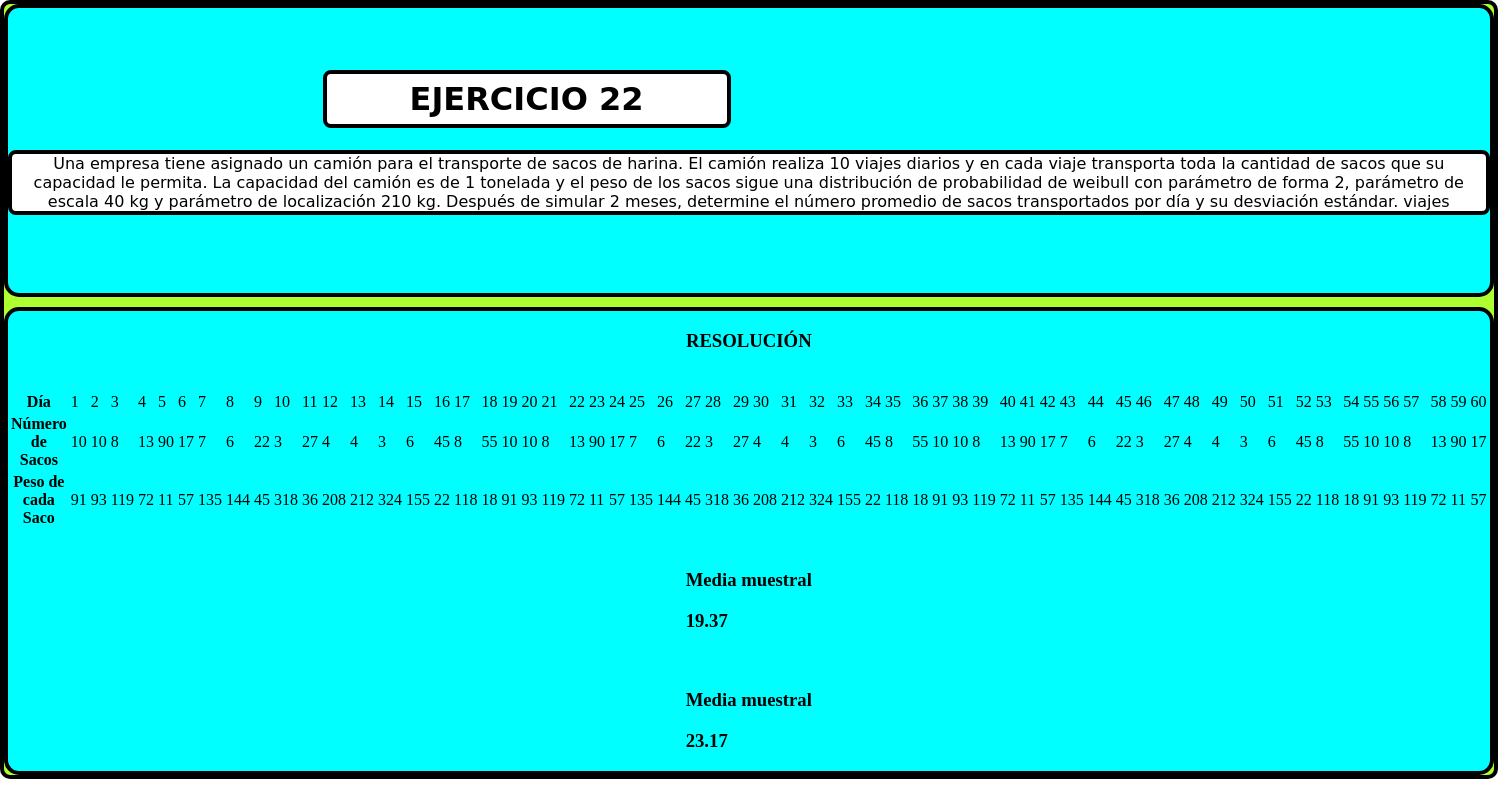
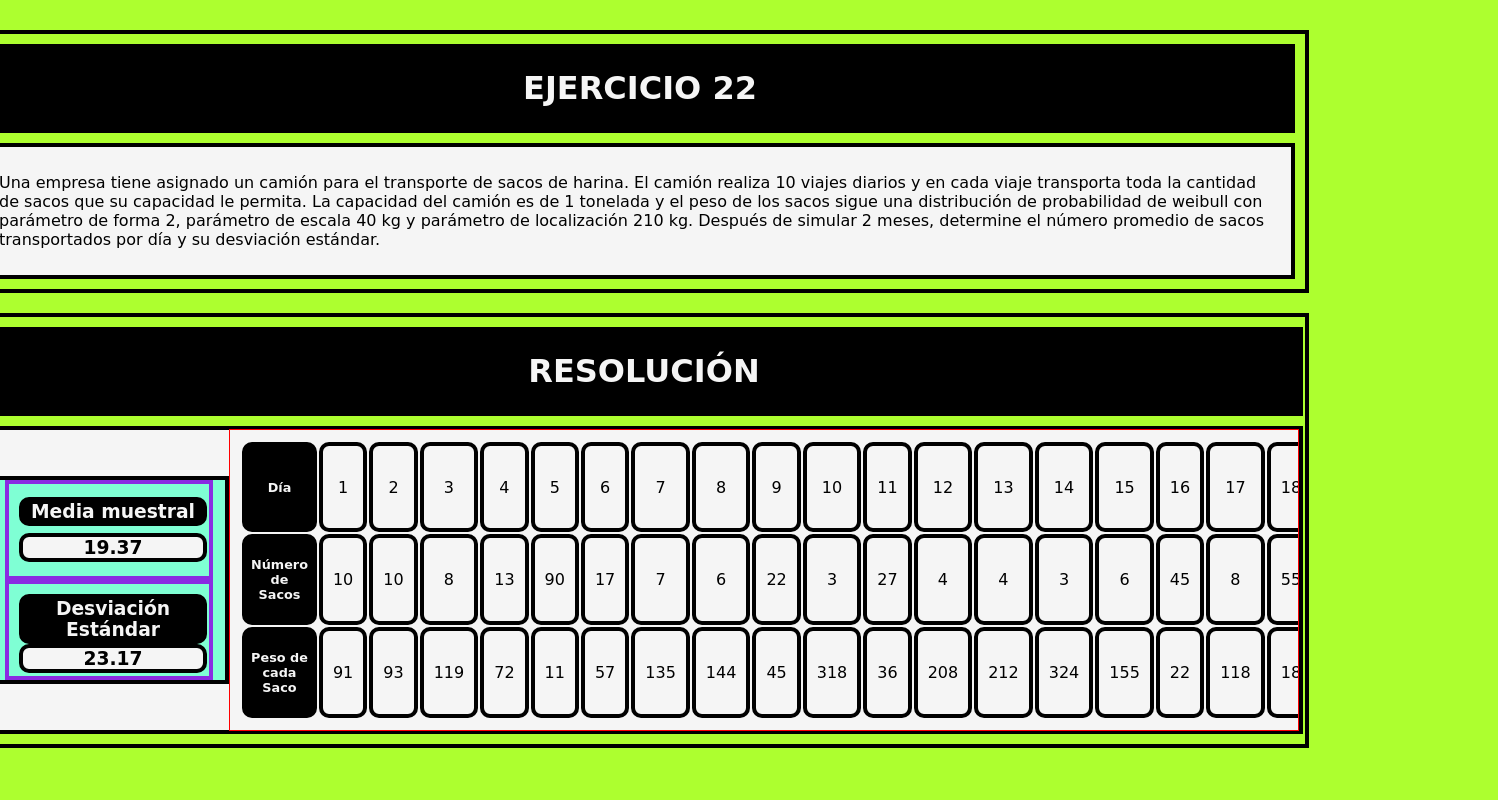
Before and after one commit to drquispev/E22_Pag_142, a plain HTML site: page index.html in a window 1280 px wide. Shown: the whole page, 1498 px wide, since content can reach past the window. Drawn offline with Linux system fonts and the light colour scheme.

Commit message:
Add files via upload

```diff
--- a/E22.js
+++ b/E22.js
@@ -120,14 +120,19 @@ function Desarrollo_E22() {
 	}
 
 	// DOM
+
 	var Contenedor = document.getElementById("Resolucion");
+	var Contenedor_F = document.createElement("div");
+	Contenedor_F.className = "SEPARADOR";
+	var Contenedor_R = document.createElement("div");
+	Contenedor_R.className = "Resultados";
 
 	// TITULO - DOM
 	var Contenedor_Titulo = document.createElement("div");
-    Contenedor_Titulo.className = "Contenedor_Media";
+    Contenedor_Titulo.className = "Contenedor_Titulo";
 
-	var Etiqueta_Titulo = document.createElement("h3");
-    Etiqueta_Titulo.className = "Etiqueta_Paso_M";
+	var Etiqueta_Titulo = document.createElement("h1");
+    Etiqueta_Titulo.className = "Etiqueta_Paso_T";
     Etiqueta_Titulo.textContent = "RESOLUCIÓN";
 
 	Contenedor_Titulo.appendChild(Etiqueta_Titulo);
@@ -136,6 +141,7 @@ function Desarrollo_E22() {
 
 	// TABLA - DOM
 	var Contenedor_Tabla = document.createElement("div");
+	Contenedor_Tabla.className = "Contenedor_Tabla";
 	var Tabla = document.createElement("table");
 	Tabla.id = "Tabla_E22";
 
@@ -151,7 +157,7 @@ function Desarrollo_E22() {
 	// PRIMERA FILA (DATOS) - DOM
 	for (let i = 0; i < 60; i++ ) {
 		var Fila_Celda = document.createElement("td");
-		Fila_Celda.className = "Celda_Date";
+		Fila_Celda.className = "Celda_Date"; //Celda_Date
 		Fila_Celda.textContent = `${MATRIX_RESULTANTE[i][0]}`;
 		Tabla_Fila_A.appendChild(Fila_Celda);
 	}
@@ -170,7 +176,7 @@ function Desarrollo_E22() {
 
 	for (let i = 0; i < 60; i++ ) {
 		var Fila_Celda = document.createElement("td");
-		Fila_Celda.className = "Celda_Date";
+		Fila_Celda.className = "Celda_Date";//Celda_Date
 		Fila_Celda.textContent = `${MATRIX_RESULTANTE[i][1]}`;
 		Tabla_Fila_B.appendChild(Fila_Celda);
 	}
@@ -189,7 +195,7 @@ function Desarrollo_E22() {
 
 	for (let i = 0; i < 60; i++ ) {
 		var Fila_Celda = document.createElement("td");
-		Fila_Celda.className = "Celda_Date";
+		Fila_Celda.className = "Celda_Date";//Celda_Date
 		Fila_Celda.textContent = `${MATRIX_RESULTANTE[i][2]}`;
 		Tabla_Fila_C.appendChild(Fila_Celda);
 	}
@@ -197,7 +203,8 @@ function Desarrollo_E22() {
 	Tabla.appendChild(Tabla_Fila_C);
 
 	Contenedor_Tabla.appendChild(Tabla);
-	Contenedor.appendChild(Contenedor_Tabla);
+	Contenedor_F.appendChild(Contenedor_Tabla);
+	Contenedor.appendChild(Contenedor_F); // MOD
 
 	// MEDIA Y DESVIACIÓN ESTANDAR
 	Media = Number((Media / 60).toFixed(2));
@@ -223,25 +230,31 @@ function Desarrollo_E22() {
 	Contenedor_Media.appendChild(Etiqueta_Media);
     Contenedor_Media.appendChild(Media_Resultado);
 
-	Contenedor.appendChild(Contenedor_Media);
+	Contenedor_R.appendChild(Contenedor_Media);
+	//Contenedor.appendChild(Contenedor_R);
 
 	// DESVIACIÓN ESTANDAR - DOM
 	var Contenedor_Desviacion = document.createElement("div");
     Contenedor_Desviacion.className = "Contenedor_Desviacion";
 
 	var Etiqueta_Desviacion = document.createElement("h3");
-    Etiqueta_Desviacion.className = "Etiqueta_Paso_M";
-    Etiqueta_Desviacion.textContent = "Media muestral"
+    Etiqueta_Desviacion.className = "Etiqueta_Paso_D";
+    Etiqueta_Desviacion.textContent = "Desviación Estándar"
 
 	var Desviacion_Resultado = document.createElement("h3");
-    Desviacion_Resultado.className = "Resultado_Paso_M";
+    Desviacion_Resultado.className = "Resultado_Paso_D";
     Desviacion_Resultado.textContent = `${Desviacion_Estandar}`;
 
 	Contenedor_Desviacion.appendChild(Etiqueta_Desviacion);
     Contenedor_Desviacion.appendChild(Desviacion_Resultado);
 
-	Contenedor.appendChild(Contenedor_Desviacion);
+	Contenedor_R.appendChild(Contenedor_Desviacion);
+	//Contenedor.appendChild(Contenedor_R);
 
+	Contenedor_F.appendChild(Contenedor_R);
+	Contenedor.appendChild(Contenedor_F);
+	//Contenedor_F.appendChild(Contenedor_R);
+	//Contenedor.appendChild(Contenedor_F);
 	console.log("Viajes - Numero de sacos - Peso de cada saco \n");
 	console.log(MATRIX_RESULTANTE);
 	console.log(`Media: ${Media}`);
--- a/index.html
+++ b/index.html
@@ -12,13 +12,15 @@
             <div class="Contenedor_h1" id="Contenedor_h1">
                 <h1> EJERCICIO 22</h1>
             </div>
+            <div class="Contenedor_p">
                 <p>Una empresa tiene asignado un camión para el transporte de sacos de harina. El camión realiza 10
                     viajes diarios y en cada viaje transporta toda la cantidad de sacos que su capacidad le permita. La
                     capacidad del camión es de 1 tonelada y el peso de los sacos sigue una distribución de probabilidad
                     de weibull con parámetro de forma 2, parámetro de escala 40 kg y parámetro de localización 210
                     kg. Después de simular 2 meses, determine el número promedio de sacos transportados por día y su
                     desviación estándar.
-                viajes</p>
+                </p>
+            </div>
         </div>
         <div class="Resolucion" id="Resolucion">
             <script src="E22.js"></script>
--- a/styles.css
+++ b/styles.css
@@ -1,90 +1,216 @@
-html, body {
+body {
     height: 100%;
-    width: 100%;
-    margin: 0;
-  }
+    background: greenyellow;
+    color: #000;
+    font-family: 'Comic Neue', cursive;
+    justify-content: center;
+}
 
 .FONDO {
-    position: absolute;
-    top: 0%;
+    width: 100%;
+    max-width: 600px;
+    margin: 20px auto;
+    display: flex;
+    flex-direction: column;
+    align-items: center;
+    gap: 20px;
+    padding: 10px;
+}
+
+.Enunciado {
+    width: 1310px;
     display: flex;
     flex-direction: column;
     border: 4px solid black;
-    border-radius: 10px;
-    min-height: 590px;
-    min-width: 1340px;
-    /*max-width: 1360px;*/
-    background: greenyellow;
     gap: 10px;
+    padding: 10px;
 }
 
-.Enunciado {
+.Contenedor_h1 {
     position: relative;
-    min-height: 285px;
-    min-width: 635px;
-    background: aqua;
     border: 4px solid black;
-    border-radius: 15px;
-    display: flex;
-    flex-direction: column;
-    gap: 0px;
 
+    background-color: black;
+    color: whitesmoke;
     justify-content: center;
-    align-items: center;
+    font-weight: bold;
+    text-align: center;
+
 }
 
-.Contenedor_h1{
+.Contenedor_p {
     position: relative;
-    top: 0%;
-    right: 15%;
-    /*background-color: whitesmoke;*/
-}
+    border: 4px solid black;
+    background-color: whitesmoke;
 
-h1 {
-    width: 400px;
-    height: 50px;
-    /*padding: 2px 2px 2px 2px;*/
-    display: flex;
-    flex-direction: column;
-    justify-content: center;
-    margin-top: 0%;
-    font-size: 2em;
-    color: black;
-    background: white;
-    text-align: center;
-    border: 4px solid black;
-    border-radius: 8px;
-    font-family: 'Comic Neue', cursive;
-    font-weight: bold;
-}
-
-p {
-    min-width: 1300px;
-    height: 100%;
-    /*padding: 2px 2px 2px 2px;*/
-    display: flex;
-    flex-direction: column;
-    justify-content: center;
-    margin-top: 0%;
-    font-size: 1em;
-    color: black;
-    background: white;
-    text-align: center;
-    border: 4px solid black;
-    border-radius: 8px;
-    font-family: 'Comic Neue', cursive;
+    padding: 10px;
+    justify-content: baseline;
 }
 
 .Resolucion {
-    position: relative;
-    min-height: 285px;
-    min-width: 635px;
-    background: aqua;
-    border: 4px solid black;
-    border-radius: 15px;
     display: flex;
     flex-direction: column;
-    gap: 20px;
+    border: 4px solid black;
+    padding: 10px;
+    gap: 10px;
+    width: 1310px;
+}
+
+.Contenedor_Titulo {
+    width: 100%;
+    position: relative;
+    border: 4px solid black;
+
+    background-color: black;
+    color: whitesmoke;
+    justify-content: center;
+    font-weight: bold;
+    text-align: center;
+}
+
+.SEPARADOR {
+    min-width: 100%;
+    height: 300px;
+    position: relative;
+    border: 4px solid black;
+    background-color: whitesmoke;
+    display: flex;
+    flex-direction: row-reverse;
     justify-content: center;
     align-items: center;
+
+    padding: 0%;
 }
+
+.Contenedor_Tabla {
+    max-width: 80%;
+    height: 280px;
+    overflow: auto;
+    border: 1px solid red;
+
+    display: flex;
+    padding: 10px;
+    margin: 0;
+
+}
+
+.Tabla_E22 {
+    display: flex;
+    align-items: center;
+    justify-content: center;
+    gap: 10px;
+    border: 1px solid purple;
+}
+
+
+.Fila {
+    width: 2000px;
+    height: 80px;
+    /*display: flex;
+    flex-direction: row;
+    align-items: center;
+    border: 2px solid purple;
+    gap: 15px;*/
+}
+
+
+.Celda_Head {
+    width: 300px;
+    height: 20px;
+    background-color: black;
+    color: whitesmoke;
+    border: 4px solid black;
+    border-radius: 10px;
+    font-size: 0.8em;
+    padding: 5px;
+    margin: 0;
+
+    text-align: center;
+}
+
+.Celda_Date {
+    width: 80px;
+    height: 20px;
+    background-color: whitesmoke;
+    color: black;
+    border: 4px solid black;
+    text-align: center;
+    border-radius: 10px;
+    padding: 10px;
+    margin: 0;
+    justify-content: center;
+}
+
+.Resultados {
+    width: 40%;
+    height: 200px;
+    display: flex;
+    flex-direction: column;
+
+    border: 4px solid black;
+    background-color: aquamarine;
+    justify-content: center;
+    align-items: center;
+    padding: 0;
+    margin: 0;
+}
+
+/* MEDIA Y DESVIACIÓN ESTÁNDAR*/
+.Contenedor_Media {
+    position: relative;
+    border: 4px solid blueviolet;
+    display: flex;
+    flex-direction: column;
+    align-items: center;
+    width: 90%;
+    height: 50%;
+    padding: 10px; /* Agrega espacio interno al contenedor */
+    box-sizing: border-box;
+}
+
+.Etiqueta_Paso_M {
+    background-color: black;
+    color: whitesmoke;
+    border: 4px solid black;
+    border-radius: 10px;
+}
+
+.Resultado_Paso_M {
+    background-color: whitesmoke;
+    color: black;
+    border: 4px solid black;
+    border-radius: 10px;
+}
+
+.Contenedor_Desviacion {
+    position: relative;
+    border: 4px solid blueviolet;
+    display: flex;
+    flex-direction: column;
+    align-items: center;
+    width: 90%;
+    height: 50%;
+    padding: 10px; /* Agrega espacio interno al contenedor */
+    box-sizing: border-box;
+}
+
+.Etiqueta_Paso_D {
+    background-color: black;
+    color: whitesmoke;
+    border: 4px solid black;
+    border-radius: 10px;
+}
+
+.Resultado_Paso_D {
+    background-color: whitesmoke;
+    color: black;
+    border: 4px solid black;
+    border-radius: 10px;
+}
+
+h3 {
+    width: 100%;
+    text-align: center;
+    margin: auto;
+    padding: auto;
+}
```
Lines whose indentation alone changed are shown as unchanged.
